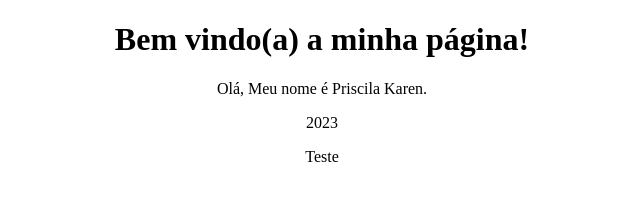
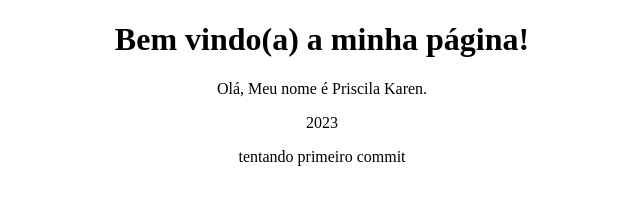
Before and after one commit to priscillakaren/priscillakaren.github.io, a plain HTML site: page index.html in a window 1280 px wide. Shown: the whole page, without its empty margins (318-958 px from the left). Drawn offline with Linux system fonts and the light colour scheme.

Commit message:
Add arquivo

```diff
--- a/index.html
+++ b/index.html
@@ -13,7 +13,7 @@
 	<p style="text-align: center;">Olá, Meu nome é Priscila Karen.</p>
 	<p style="text-align: center;">2023</p>
 
-	<p style="text-align: center;">Teste</p>
+	<p style="text-align: center;">tentando primeiro commit</p>
 
 </body>
 </html>
```
